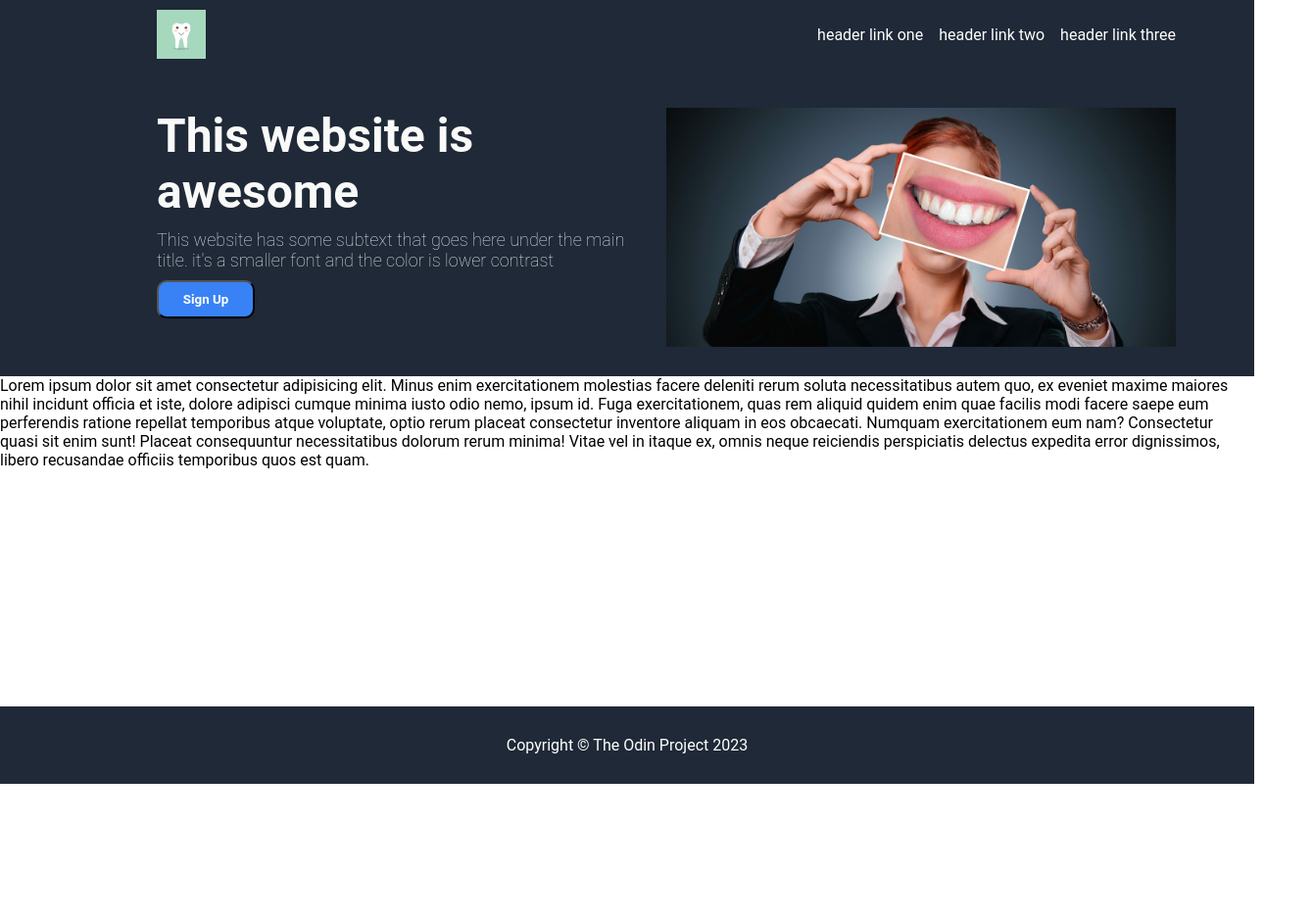
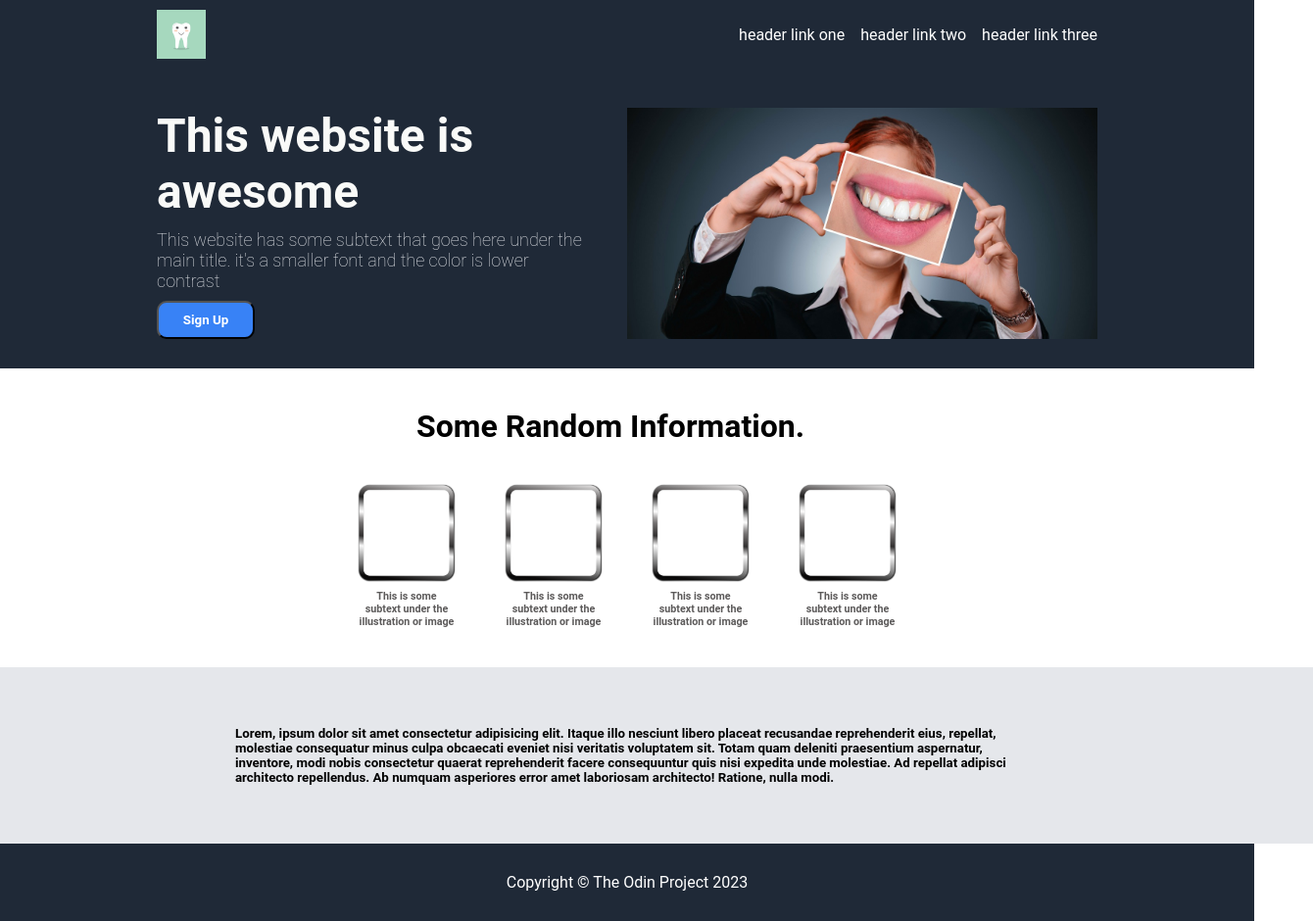
Before and after one commit to lukachochua/Odin-Landing-Page, a plain HTML site: page index.html in a window 1280 px wide. Shown: the whole page at 98% size, 1340 px wide, since content can reach past the window. Before the commit the page ends 800 px from the top, so only its background shows below. Drawn offline with Linux system fonts and the light colour scheme.

Commit message:
style: first half of content

```diff
--- a/index.html
+++ b/index.html
@@ -35,17 +35,43 @@
     </div>
 
     <div class="content">
-      Lorem ipsum dolor sit amet consectetur adipisicing elit. Minus enim
-      exercitationem molestias facere deleniti rerum soluta necessitatibus autem
-      quo, ex eveniet maxime maiores nihil incidunt officia et iste, dolore
-      adipisci cumque minima iusto odio nemo, ipsum id. Fuga exercitationem,
-      quas rem aliquid quidem enim quae facilis modi facere saepe eum
-      perferendis ratione repellat temporibus atque voluptate, optio rerum
-      placeat consectetur inventore aliquam in eos obcaecati. Numquam
-      exercitationem eum nam? Consectetur quasi sit enim sunt! Placeat
-      consequuntur necessitatibus dolorum rerum minima! Vitae vel in itaque ex,
-      omnis neque reiciendis perspiciatis delectus expedita error dignissimos,
-      libero recusandae officiis temporibus quos est quam.
+      <div class="info">
+        <h1>Some Random Information.</h1>
+
+        <div class="images">
+          <div class="img">
+            <img src="images/frame-422371_640.png" alt="" />
+            <h6>This is some subtext under the illustration or image</h6>
+          </div>
+          <div class="img">
+            <img src="images/frame-422371_640.png" alt="" />
+            <h6>This is some subtext under the illustration or image</h6>
+          </div>
+          <div class="img">
+            <img src="images/frame-422371_640.png" alt="" />
+            <h6>This is some subtext under the illustration or image</h6>
+          </div>
+          <div class="img">
+            <img src="images/frame-422371_640.png" alt="" />
+            <h6>This is some subtext under the illustration or image</h6>
+          </div>
+        </div>
+      </div>
+
+      <div class="quote">
+        <h5>
+          Lorem, ipsum dolor sit amet consectetur adipisicing elit. Itaque illo
+          nesciunt libero placeat recusandae reprehenderit eius, repellat,
+          molestiae consequatur minus culpa obcaecati eveniet nisi veritatis
+          voluptatem sit. Totam quam deleniti praesentium aspernatur, inventore,
+          modi nobis consectetur quaerat reprehenderit facere consequuntur quis
+          nisi expedita unde molestiae. Ad repellat adipisci architecto
+          repellendus. Ab numquam asperiores error amet laboriosam architecto!
+          Ratione, nulla modi.
+        </h5>
+      </div>
+
+      <div class="action"></div>
     </div>
 
     <footer class="footer">Copyright © The Odin Project 2023</footer>
--- a/style.css
+++ b/style.css
@@ -14,7 +14,7 @@ body {
   display: flex;
   justify-content: space-between;
   align-items: center;
-  padding: 10px 80px 10px 160px;
+  padding: 10px 160px 10px 160px;
   background-color: #1f2937;
 }
 
@@ -38,7 +38,7 @@ body {
   justify-content: space-between;
   background-color: #1f2937;
   color: white;
-  padding: 40px 80px 30px 160px;
+  padding: 40px 160px 30px 160px;
   gap: 40px;
 }
 
@@ -63,11 +63,11 @@ body {
 
 .banner-left button {
   width: 100px;
-  background-color: #3882F6;
-  color:white;
+  background-color: #3882f6;
+  color: white;
   padding: 10px 20px;
   border-radius: 10px;
-  font-weight:bolder;
+  font-weight: bolder;
 }
 
 .banner-right {
@@ -76,6 +76,48 @@ body {
 
 .content {
   display: flex;
+  flex-direction: column;
+  align-items: center;
+  justify-content: center;
+}
+
+.images {
+  display: flex;
+  gap: 50px;
+}
+
+.img {
+  display: flex;
+  text-align: center;
+  width: 100px;
+  flex-direction: column;
+  color: rgb(92, 90, 90);
+}
+
+.info {
+ margin: 40px 0 40px 0;
+}
+
+.info img {
+  width: 100px;
+  margin-bottom: 8px;
+}
+
+.info h1 {
+  margin-left: 60px;
+  margin-bottom: 40px;
+}
+
+.quote {
+  display: flex;
+  width: 100%;
+  justify-content: center;
+  padding: 60px;
+  background-color: #E5E7EB;
+}
+
+.quote h5 {
+  width: 800px;
 }
 
 .footer {
```
Also changed, not shown: images/frame-422371_640.png (added).
